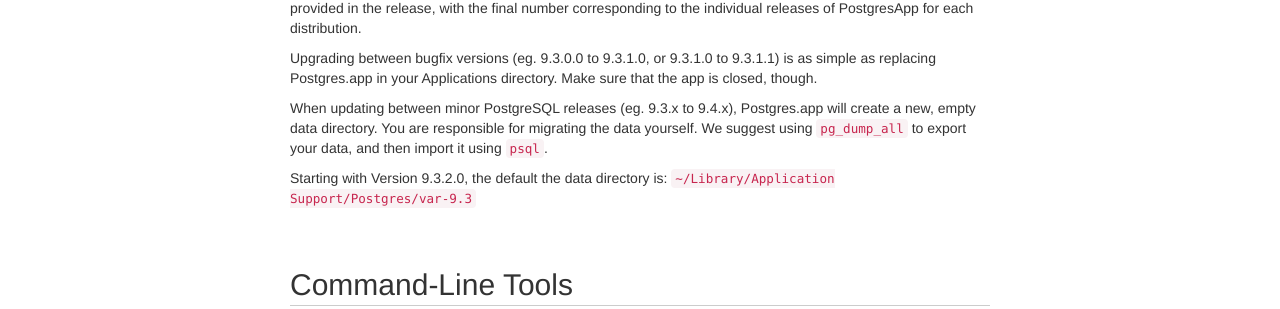
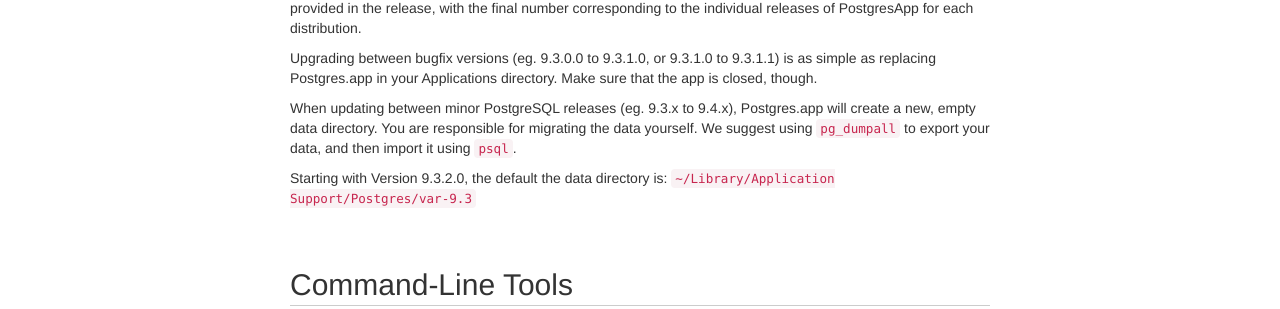
Before and after one commit to PostgresApp/PostgresApp, a Jekyll site: the page built from documentation/index.md, in a window 1280 px wide and 900 px high. Shown: the part 360-669 px from the top of the window. Built offline with Jekyll 4.4.1, drawn with Linux system fonts in a browser that asks for light colours; nearby versions of some CDN libraries; Markdown is read by kramdown in place of the engine named in the settings; comment, search, counter and statistics services are not loaded.

Commit message:
Fixed typo: pg_dumpall, not pg_dump_all
Thanks to @flaugher for bringing this to my attention.

```diff
--- a/documentation/index.md
+++ b/documentation/index.md
@@ -15,7 +15,7 @@
 
 When updating between minor PostgreSQL releases (eg. 9.3.x to 9.4.x), Postgres.app will create a new, empty data directory.
 You are responsible for migrating the data yourself.
-We suggest using `pg_dump_all` to export your data, and then import it using `psql`.
+We suggest using `pg_dumpall` to export your data, and then import it using `psql`.
 
 Starting with Version 9.3.2.0, the default the data directory is:
 `~/Library/Application Support/Postgres/var-9.3`
```
